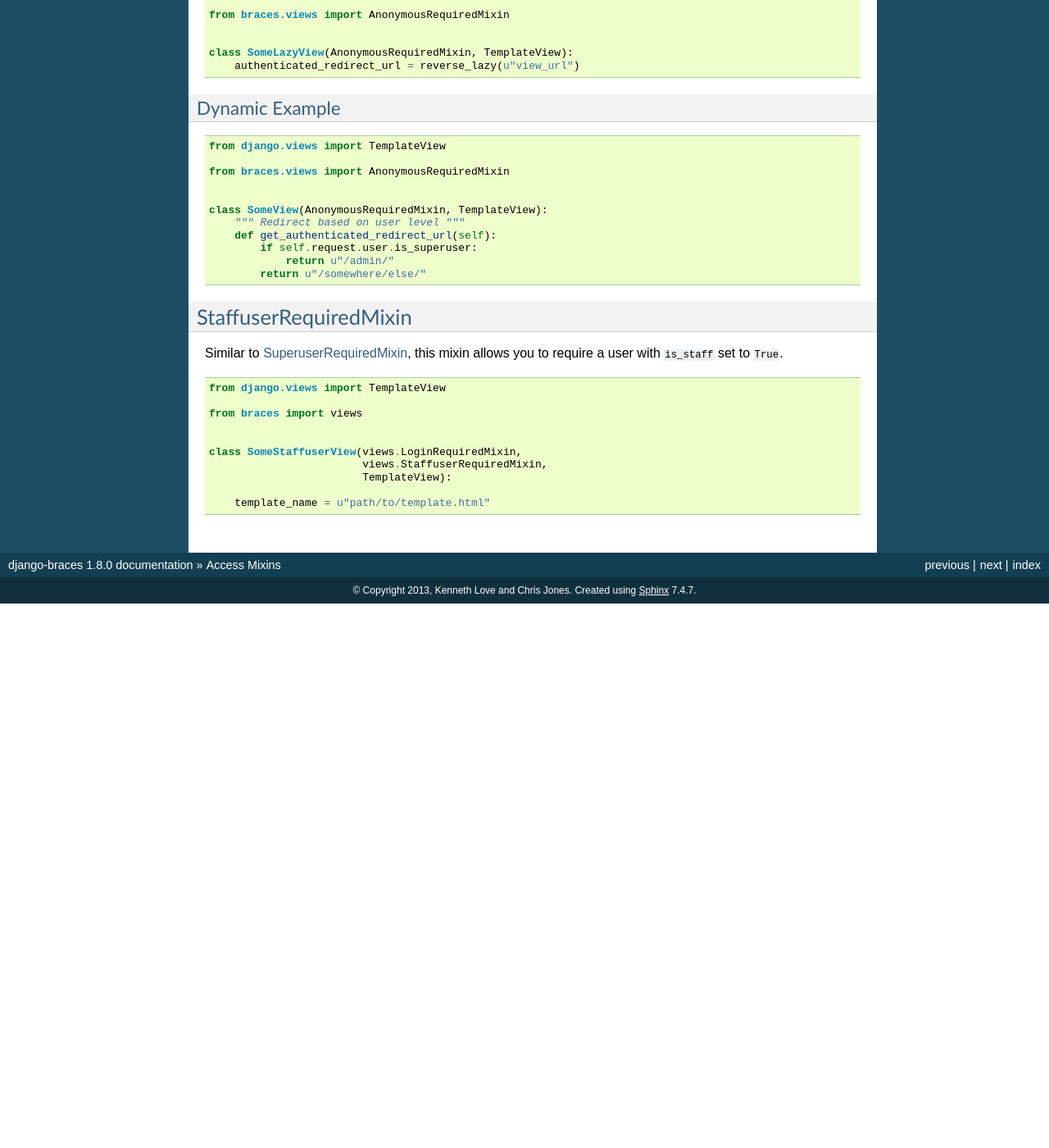
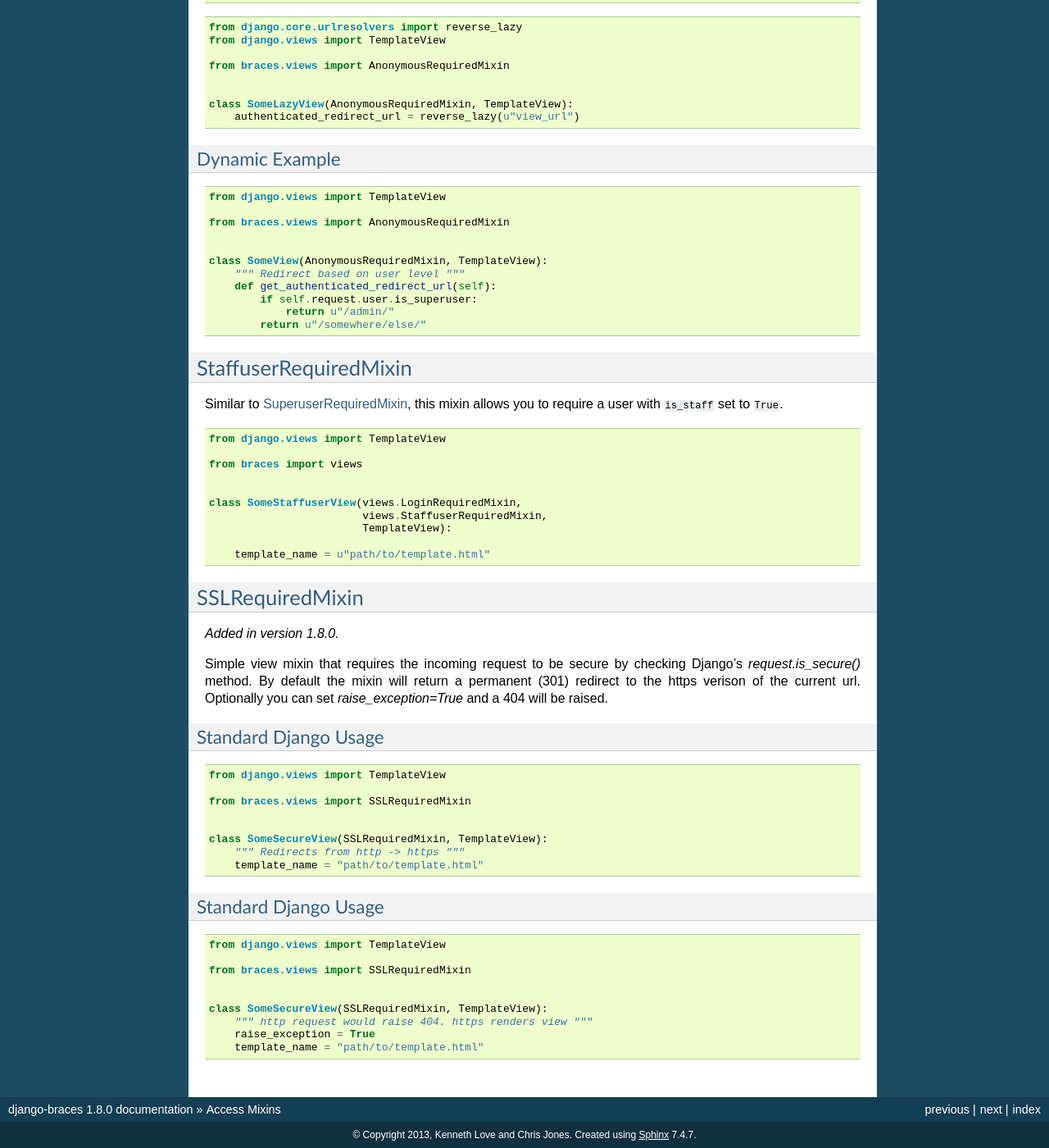
Before and after one commit to brack3t/django-braces, a Sphinx documentation site: the page built from docs/access.rst, in a window 1280 px wide and 1400 px high, scrolled down 4594 px. Shown: the whole window at 82% size. Built offline with Sphinx 7.4.7, drawn with Linux system fonts in a browser that asks for light colours; before the commit the page ends 5330 px from its top, so only the background shows below that; some of the changed text lies outside the part shown.

Commit message:
SSL mixin docs.

```diff
--- a/docs/access.rst
+++ b/docs/access.rst
@@ -297,6 +297,47 @@
 
         template_name = u"path/to/template.html"
 
+.. _SSLRequiredMixin
+
+SSLRequiredMixin
+----------------
+
+.. versionadded:: 1.8.0
+
+Simple view mixin that requires the incoming request to be secure by checking
+Django's `request.is_secure()` method. By default the mixin will return a
+permanent (301) redirect to the https verison of the current url. Optionally
+you can set `raise_exception=True` and a 404 will be raised.
+
+Standard Django Usage
+^^^^^^^^^^^^^^^^^^^^^
+
+::
+
+    from django.views import TemplateView
+
+    from braces.views import SSLRequiredMixin
+
+
+    class SomeSecureView(SSLRequiredMixin, TemplateView):
+        """ Redirects from http -> https """
+        template_name = "path/to/template.html"
+
+Standard Django Usage
+^^^^^^^^^^^^^^^^^^^^^
+
+::
+
+    from django.views import TemplateView
+
+    from braces.views import SSLRequiredMixin
+
+
+    class SomeSecureView(SSLRequiredMixin, TemplateView):
+        """ http request would raise 404. https renders view """
+        raise_exception = True
+        template_name = "path/to/template.html"
+
 .. _Daniel Sokolowski: https://github.com/danols
 .. _code here: https://github.com/lukaszb/django-guardian/issues/48
 .. _user_passes_test: https://docs.djangoproject.com/en/1.6/topics/auth/default/#django.contrib.auth.decorators.user_passes_test
```
